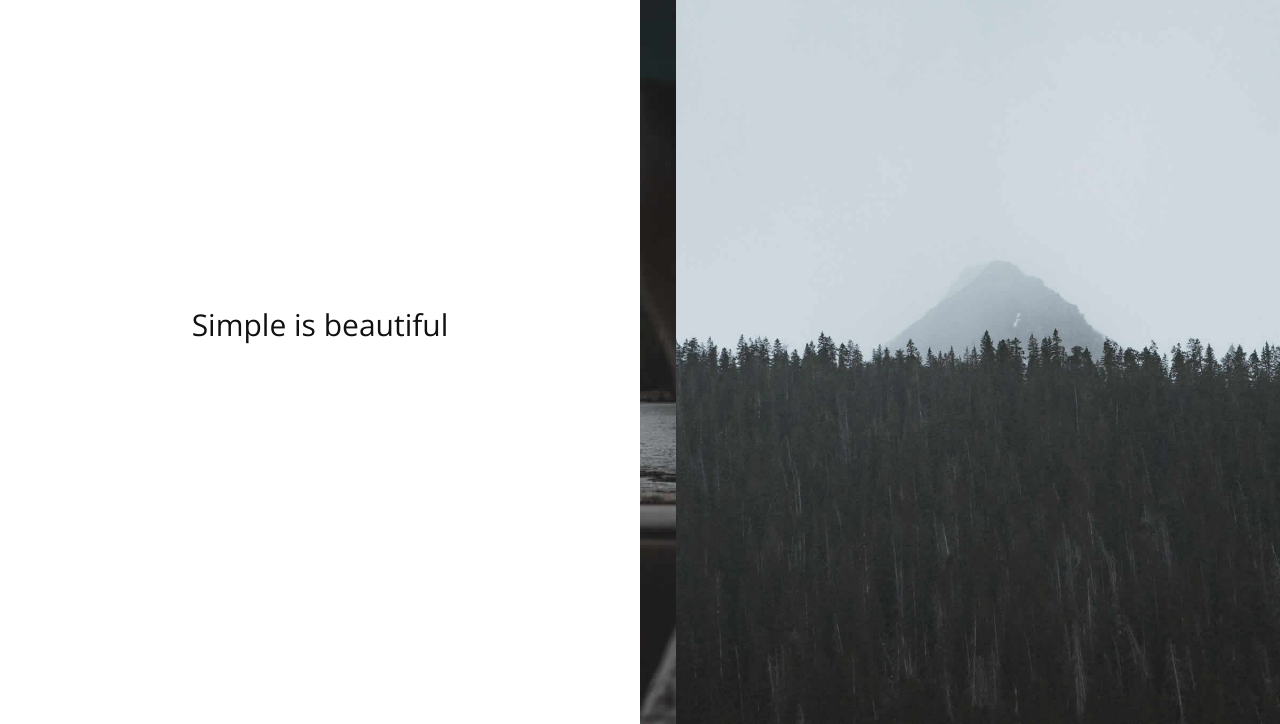
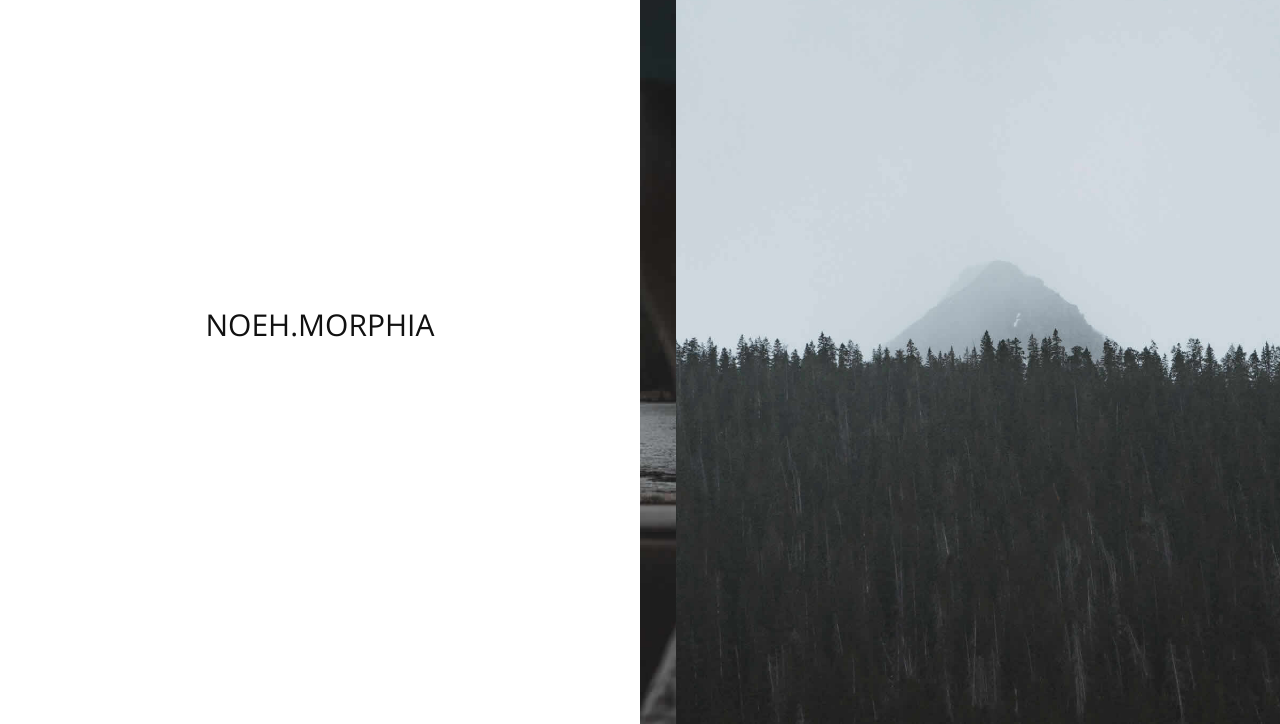
Before and after one commit to NOEHMORPHIA/NOEH.MORPHIA, a plain HTML site: page index.html in a window 1280 px wide. Shown: the part 76-800 px from the top of the page. Drawn offline with nearby package versions, Linux system fonts and the light colour scheme; a web font is replaced by a local one.

Commit message:
Update index.html

```diff
--- a/index.html
+++ b/index.html
@@ -37,7 +37,7 @@
       <!-- Header -->
       <div class="span12">
          <div class="col-md-6 no-gutter text-center fill">
-            <h2 class="vcenter">Simple is beautiful</h2>
+            <h2 class="vcenter">NOEH.MORPHIA</h2>
          </div>
          <div class="col-md-6 no-gutter text-center">
             <div id="header" data-speed="2" data-type="background">
```
